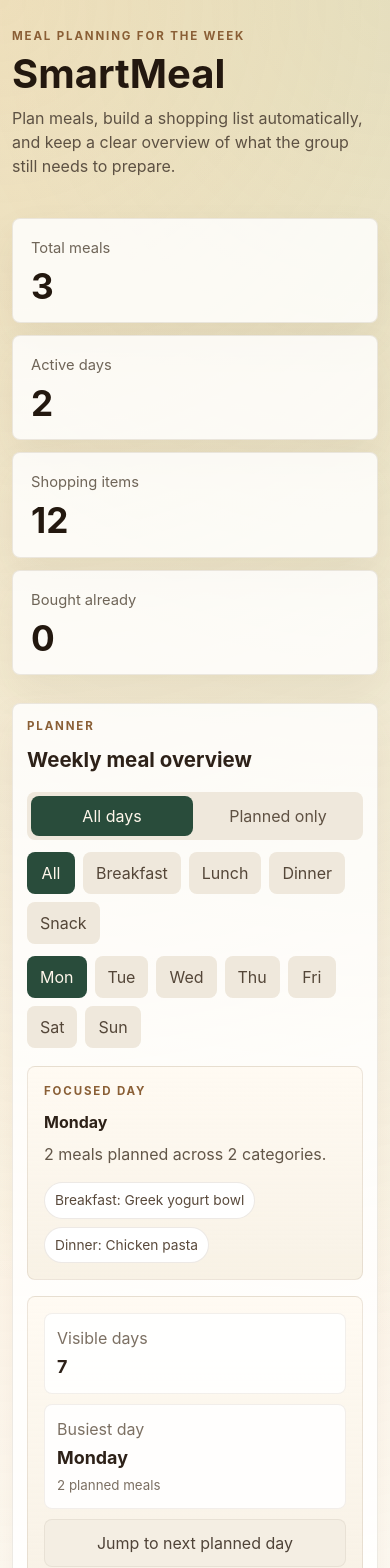
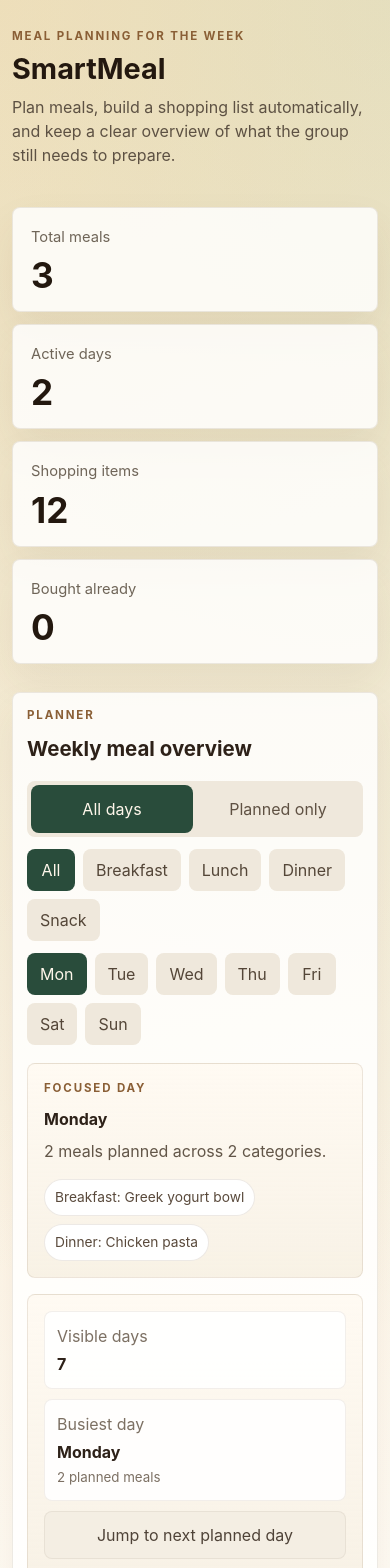
Before and after one commit to Matesz777/SmartMeal, a React (Vite) app: page / in a window 390 px wide. Shown: the top 1568 px of the page. Built offline with nearby package versions, Linux system fonts and the light colour scheme.

Commit message:
poprawiono CSS mobilny dla lepszego łamania tekstu i dotykowych przycisków odroczono setPurchasedItems w App.jsx, aby usunąć ostrzeżenie ESLint zaktualizowano zależności i usunięto podatności przez npm audit fix uzupełniono README.md o instrukcję uruchomienia i opis projektu

```diff
--- a/src/App.css
+++ b/src/App.css
@@ -313,6 +313,50 @@
   margin: 8px 0 0;
   font-size: 0.92rem;
   color: #635649;
+}
+
+/* Improve wrapping of long text and touch targets on small screens */
+.meal-card h4,
+.planner-highlight-pill,
+.ingredient-chip,
+.meal-form input,
+.meal-form textarea,
+.meal-form select {
+  overflow-wrap: anywhere;
+  word-break: break-word;
+}
+
+@media (max-width: 420px) {
+  h1 {
+    font-size: clamp(1.8rem, 6vw, 2.5rem);
+  }
+
+  .hero-copy,
+  .planner-focus-copy {
+    max-width: 100%;
+  }
+
+  .planner-grid {
+    gap: 12px;
+  }
+
+  .planner-mini-stat strong {
+    font-size: 1rem;
+  }
+
+  .stats-grid {
+    grid-template-columns: 1fr;
+  }
+
+  .view-switch-button {
+    padding: 12px 16px;
+  }
+
+  .ingredient-input-row .secondary-button,
+  .primary-button,
+  .secondary-button {
+    touch-action: manipulation;
+  }
 }
 
 .meal-category {
--- a/src/App.jsx
+++ b/src/App.jsx
@@ -270,7 +270,8 @@ function App() {
 
   useEffect(() => {
     const validItemIds = new Set(shoppingList.map((item) => item.id))
-
+    // Defer state update to avoid synchronous setState inside effect
+    queueMicrotask(() => {
       setPurchasedItems((currentItems) => {
         const prunedItems = Object.fromEntries(
           Object.entries(currentItems).filter(([itemId]) => validItemIds.has(itemId)),
@@ -279,6 +280,7 @@ function App() {
         return Object.keys(prunedItems).length === Object.keys(currentItems).length
           ? currentItems
           : prunedItems
+      })
     })
   }, [shoppingList])
 
```
Also changed, not shown: package.json (+6 -6 lines), 2 other files (tests, documents, lock files or other folders). Lines whose indentation alone changed are shown as unchanged.
